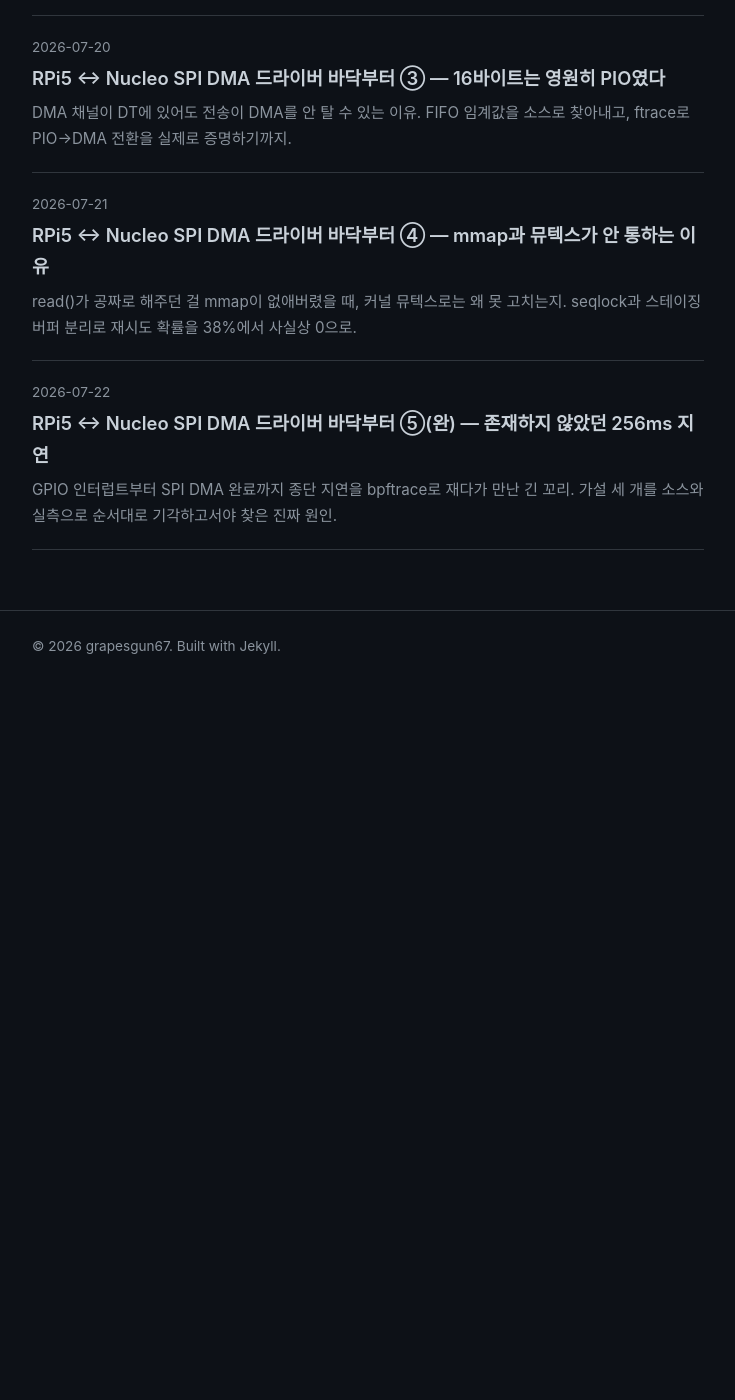
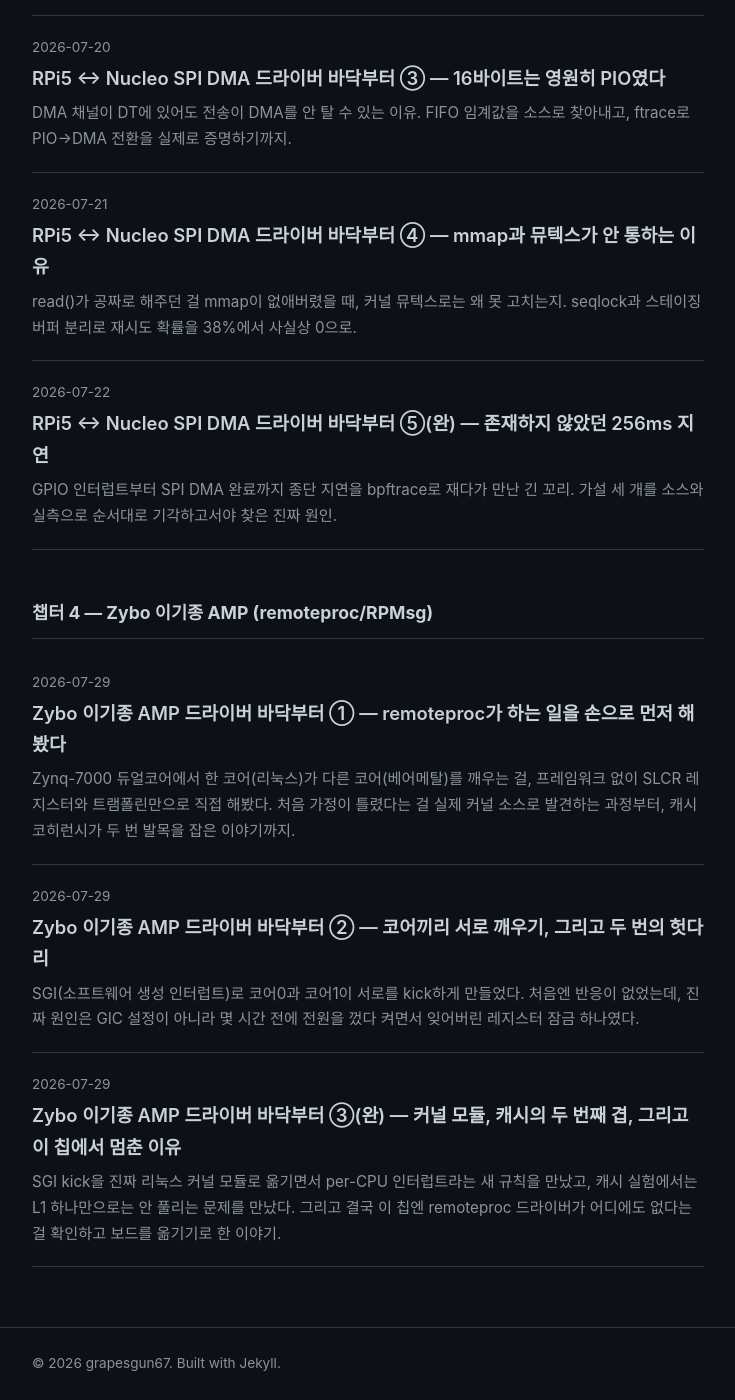
Before and after one commit to grapesgun67/grapesgun67.github.io, a Jekyll site: the page built from index.md, in a window 1280 px wide and 1400 px high, scrolled down 1671 px. Shown: the whole window, without its empty margins (272-1007 px from the left). Built offline with Jekyll 4.4.1, drawn with Linux system fonts in a browser that asks for light colours; before the commit the page ends 2353 px from its top, so only the background shows below that.

Commit message:
챕터4(Zybo 이기종 AMP) 3부작 게시 — 수동 remoteproc부터 보드 전환까지 - _layouts/home.html: 챕터4 섹션 신규 추가(series: 4) - ① lv4-zynq-manual-bringup: spin-table 가정 정정(소스로 확인), SLCR+트램폴린   메커니즘, Vivado 없이 U-Boot 빌드, 캐시 코히런시 함정 2건(쓰기/읽기 방향) - ② lv4-sgi-bidirectional-kick: SGI 개념, 벡터테이블+GIC 초기화 첫 시도, Group0/1   함정, SLCR 언락이 전원사이클마다 리셋되는 걸 놓친 디버깅 스토리, 양방향 kick 증명 - ③(완) lv4-kernel-module-and-pivot: request_percpu_irq 필요성, maxcpus=1 누락으로   코어1이 리눅스에 흡수된 사건, cached/non-cached 실험이 커널 제약으로 막힌 것과   L1/L2 캐시 레벨 분리 발견, Zynq-7000 remoteproc 드라이버 부재 확인 후 보드 전환 결정

````diff
--- a/_layouts/home.html
+++ b/_layouts/home.html
@@ -7,6 +7,7 @@ layout: default
 
 {% assign chapter1 = site.posts | where: "series", 1 | sort: "date" %}
 {% assign chapter2 = site.posts | where: "series", 2 | sort: "date" %}
+{% assign chapter4 = site.posts | where: "series", 4 | sort: "date" %}
 
 <section class="chapter">
   <h2 class="chapter-title">챕터 1 — QEMU PCIe 가속기 드라이버</h2>
@@ -37,3 +38,18 @@ layout: default
     {% endfor %}
   </ul>
 </section>
+
+<section class="chapter">
+  <h2 class="chapter-title">챕터 4 — Zybo 이기종 AMP (remoteproc/RPMsg)</h2>
+  <ul class="post-list">
+    {% for post in chapter4 %}
+    <li class="post-list-item">
+      <span class="post-list-date">{{ post.date | date: "%Y-%m-%d" }}</span>
+      <a class="post-list-title" href="{{ post.url | relative_url }}">{{ post.title }}</a>
+      {% if post.description %}
+      <p class="post-list-desc">{{ post.description }}</p>
+      {% endif %}
+    </li>
+    {% endfor %}
+  </ul>
+</section>
--- /dev/null
+++ b/_posts/2026-07-29-lv4-kernel-module-and-pivot.markdown
@@ -0,0 +1,113 @@
+---
+layout: post
+title: "Zybo 이기종 AMP 드라이버 바닥부터 ③(완) — 커널 모듈, 캐시의 두 번째 겹, 그리고 이 칩에서 멈춘 이유"
+date: 2026-07-29 11:00:00 +0900
+categories: driver linux-kernel arm zynq amp remoteproc cache
+series: 4
+description: "SGI kick을 진짜 리눅스 커널 모듈로 옮기면서 per-CPU 인터럽트라는 새 규칙을 만났고, 캐시 실험에서는 L1 하나만으로는 안 풀리는 문제를 만났다. 그리고 결국 이 칩엔 remoteproc 드라이버가 어디에도 없다는 걸 확인하고 보드를 옮기기로 한 이야기."
+---
+
+[2편]({% post_url 2026-07-29-lv4-sgi-bidirectional-kick %})에서 SGI 양방향 kick을
+U-Boot에서 손으로 증명했다. 이번 편은 그걸 진짜 리눅스 커널 모듈로 옮기고, 원래 계획에
+있던 마지막 실험(cached vs non-cached 공유메모리)까지 하다가, 결국 이 칩을 떠나기로
+결정한 이야기다.
+
+## 커널 모듈로 옮기기 — SGI는 "코어별 전용" 인터럽트였다
+
+받는 쪽(코어0)을 커널 모듈로 만들려니 새로운 API가 필요했다. 디바이스트리 `interrupts=`
+속성으로는 SGI를 못 쓴다는 걸 GIC 드라이버 소스(`gic_irq_domain_translate`)에서 먼저
+확인했다 — SPI/PPI 타입만 받아주는 3-cell 경로가 있고, SGI는 `param_count==1`인 별도
+경로로만 매핑 가능했다. `irq_find_host()`+`irq_create_fwspec_mapping()`으로 등록.
+
+빌드는 됐는데 `insmod`하자마자 커널이 경고를 뱉었다:
+
+```
+WARNING: ... at kernel/irq/manage.c:2183 request_threaded_irq+0x158/0x170
+sgi_kick: request_irq failed (-22)
+```
+
+소스를 까보니 이유가 있었다 — `WARN_ON(irq_settings_is_per_cpu_devid(desc))`. GIC
+드라이버가 hwirq 0~31(SGI+PPI 전부)을 `irq_set_percpu_devid()`로 강제 표시해두고
+있었다. SGI/PPI는 태생부터 "코어별로 독립적으로 발생하는" 인터럽트라(코어0의 SGI10과
+코어1의 SGI10은 완전히 별개 사건), 일반 `request_irq()`가 아니라 `request_percpu_irq()`
++ 등록 후 현재 코어에서 명시적 `enable_percpu_irq()`가 필요했다. dev_id도
+`DEFINE_PER_CPU`로 코어별 저장공간을 따로 둬야 했다.
+
+## 응답이 없다 — 이번엔 코어1이 리눅스한테 먹혔다
+
+per-CPU 수정 후에도 여전히 반응이 없었다. `/proc/interrupts`를 열어보고서야 원인을
+알았다 — **CPU1 열에 `twd`(로컬타이머) 카운트가 정상적으로 찍히고 있었다.** 즉 코어1이
+우리 펌웨어가 아니라 **리눅스 커널 자신**을 실행 중이었다.
+
+리눅스를 부팅할 때 `bootargs`에 `maxcpus=1`을 안 넣었던 게 원인이었다 — 그래서 리눅스가
+자기 SMP 브링업 절차(1편에서 우리가 손으로 재현했던 것과 똑같은 트램폴린+SLCR 리셋
+메커니즘)로 코어1을 정상적인 두 번째 코어로 끌고 들어가 버렸다. U-Boot에서 애써
+띄워둔 우리 펌웨어는 그 순간 통째로 덮어써졌다. `maxcpus=1`을 추가하고 나서야
+`insmod` 한 번에 kick과 답례가 다 찍혔다:
+
+```
+sgi_kick: reply received!
+sgi_kick: loaded, kicked core1 (SGI9)
+```
+
+로그 순서를 보면 응답이 kick 완료 로그보다 **먼저** 찍혀있다 — `writel()`로 kick을 쏜
+직후, 우리 코드가 마지막 로그를 찍기도 전에 코어1의 응답 인터럽트가 이미 도착해서 실행을
+가로챈 것이다. 왕복이 마이크로초 단위라는 뜻이다.
+
+## cached vs non-cached — 계획대로 안 됐다
+
+원래 계획은 공유메모리 영역을 cached/non-cached 두 가지로 매핑해서 비교하는 것이었다.
+근데 `ioremap()`도 `ioremap_cache()`도 똑같이 커널 경고와 함께 거부당했다:
+
+```c
+/* Don't allow RAM to be mapped with mismatched attributes - this
+ * causes problems with ARMv6+ */
+if (WARN_ON(memblock_is_map_memory(PFN_PHYS(pfn)) && mtype != MT_MEMORY_RW))
+    return NULL;
+```
+
+우리 공유메모리 주소는 리눅스가 "진짜 System RAM"으로 인식하는 곳이라, 그런 주소는
+**non-cached 매핑 자체가 아키텍처 차원에서 금지**돼 있었다 — 같은 물리 페이지가 서로
+다른 캐시 속성으로 동시에 매핑되면 ARMv6+에서 데이터 손상까지 날 수 있어서였다. 유일하게
+허용되는 건 `memremap(..., MEMREMAP_WB)`(그냥 cached).
+
+그래서 실험을 "cached vs non-cached"에서 "flush 안 함 vs flush 함"으로 바꿨다. 근데
+`flush_cache_all()`을 매번 불러도 완전히 해결이 안 됐다 — 이유는 이 함수가 **L1 캐시만**
+처리하기 때문이었다(`cpu_cache.flush_kern_all`, 부팅 시 인식한 CPU 모델 자신의 내장
+캐시 함수). Zynq-7000엔 이것과 별개로 **L2 캐시(PL310, 외장 컨트롤러)**가 하나 더
+있는데, 이건 `outer_cache`라는 완전히 다른 인터페이스로 관리되고, **그 심볼들은
+로더블 모듈한테 아예 공개(export)돼 있지 않았다.** L1은 flush할 수 있어도 L2는 손을
+못 대는 상황이었다.
+
+이 실험이 알려준 건 결국 이거였다 — "flush로 땜빵"은 여러 캐시 레벨이 있는 실제
+하드웨어에선 근본적으로 불완전하고, 진짜 정답은 애초에 그 영역을 캐시가 안 타게
+설계하는 것(디바이스트리 `reserved-memory`로 일반 RAM 풀에서 미리 빼두는 것)이다.
+
+## 이 칩엔 remoteproc가 없다
+
+여기까지 오고 나서 remoteproc 프레임워크로 넘어가려는데, mainline 커널 소스를 뒤져도
+Zynq-7000(듀얼 Cortex-A9)용 remoteproc 드라이버가 없었다. "그럼 Xilinx 벤더 커널엔
+있겠지"라고 생각하고 `linux-xlnx`(Xilinx 자체 관리 커널, 최신 브랜치)를 새로 클론해서
+확인했는데, **거기도 없었다.** 있는 건 `xlnx_r5_remoteproc.c` 하나뿐인데, 이건 완전히
+다른 칩(ZynqMP, Cortex-A53+R5)용이었다.
+
+Xilinx가 최근엔 ZynqMP·Versal 쪽에 집중하면서, 한때 있었을 Zynq-7000 AMP 지원(2017~2018년
+경 SDK 시절 레퍼런스 디자인)이 정식 커널 트리 밖에만 존재했거나 이후 정리된 것으로
+보인다.
+
+선택지는 셋이었다 — ① 벤더 커널(없으니 제외) ② 우리가 직접 remoteproc 드라이버를 짠다
+③ 다른 보드로 옮긴다. ②의 매력은 분명했다 — 이 세 편에서 한 작업(SLCR 제어, 트램폴린,
+SGI 송수신)이 사실 remoteproc의 `.start`/`.stop`/`.kick` 콜백 본체 그대로였으니까.
+근데 문제는 남은 20%(프레임워크 등록 규약)가 아니라, **참조 구현이 전혀 없는 상태에서
+검증해야 한다는 것**이었다. 이번 시리즈에서 겪은 버그들(spin-table 오판, SLCR 잠금,
+per-CPU IRQ)은 전부 리눅스 자신의 다른 코드와 대조해가며 풀 수 있었는데, remoteproc
+프레임워크 자체의 규약 버그엔 그런 대조군이 없다.
+
+Lv4의 진짜 목표는 "리눅스에 부하를 걸어도 실시간 코어는 영향 없다"를 증명하는 것이지
+드라이버 저작 자체가 아니었다. **③ 보드 전환을 택했다** — mainline이 remoteproc/rpmsg를
+정식 지원하는 STM32MP157F-DK2(Cortex-A7+M4)로. 이 세 편에서 만든 것들
+(`lv4/` 디렉토리)은 지우지 않았다 — remoteproc가 내부적으로 뭘 하는지 레지스터
+레벨로 이해한 채로 다음 보드의 프레임워크를 쓰게 됐으니, 이 실험들은 헛수고가 아니라
+그 자체로 완결된 하나의 이야기다.
+
+다음 챕터는 새 보드에서 이어진다.
--- /dev/null
+++ b/_posts/2026-07-29-lv4-sgi-bidirectional-kick.markdown
@@ -0,0 +1,97 @@
+---
+layout: post
+title: "Zybo 이기종 AMP 드라이버 바닥부터 ② — 코어끼리 서로 깨우기, 그리고 두 번의 헛다리"
+date: 2026-07-29 10:00:00 +0900
+categories: driver linux-kernel arm zynq amp interrupt gic
+series: 4
+description: "SGI(소프트웨어 생성 인터럽트)로 코어0과 코어1이 서로를 kick하게 만들었다. 처음엔 반응이 없었는데, 진짜 원인은 GIC 설정이 아니라 몇 시간 전에 전원을 껐다 켜면서 잊어버린 레지스터 잠금 하나였다."
+---
+
+[1편]({% post_url 2026-07-29-lv4-zynq-manual-bringup %})에서 코어1을 remoteproc 없이
+손으로 깨우는 데는 성공했다. 근데 그건 "코어1이 살아있다"는 것만 증명했지, 두 코어가
+서로 대화하는 건 아니었다. 이번 편의 목표는 코어0(리눅스)과 코어1(베어메탈)이
+**SGI**(Software Generated Interrupt)로 서로를 인터럽트하게 만드는 것.
+
+## SGI가 뭔가
+
+ARM GIC(인터럽트 컨트롤러)이 다루는 인터럽트 중 SGI는 특이한 종류다 — 하드웨어 이벤트가
+전혀 없다. 한 코어가 GICD_SGIR이라는 레지스터에 "이 번호(0~15)의 인터럽트를 이 코어한테
+발생시켜라"라고 값을 쓰기만 하면, 그 즉시 대상 코어에서 인터럽트가 실제로 발생한다. 순수
+소프트웨어 초인종이다.
+
+번호 하나 고르는 것부터 소스 확인이 필요했다 — 리눅스는 자기 내부 IPI(재스케줄링, 함수
+호출 등)용으로 SGI 0~7번을 이미 예약해서 쓰고 있었다(`arch/arm/kernel/smp.c`,
+`set_smp_ipi_range(base_sgi, 8)`). 8~15번 중 **9번**을 코어0→코어1 kick용으로, **10번**을
+코어1→코어0 답례용으로 골랐다.
+
+## 코어1에 처음으로 진짜 인터럽트 핸들러를 달다
+
+1편의 펌웨어는 그냥 폴링 루프였지 인터럽트를 받은 적이 없었다. 이번엔 처음으로:
+
+- **벡터테이블**: ARM 익셉션(리셋·SVC·IRQ 등) 8종류의 진입점을 모아둔 표. 트램폴린이
+  점프하는 `0x10000000`은 사실 `_start`가 아니라 이 테이블의 reset 슬롯이고, 거기서
+  한 번 더 튀어서 `_start`로 간다 — 진짜 하드웨어 리셋과 같은 경로를 재현한 셈이다.
+- **VBAR 세팅**: `mcr p15, 0, r0, c12, c0, 0`으로 CPU한테 "익셉션 생기면 이 주소 봐라"고
+  알려주는 것. 우리 벡터테이블이 하드웨어 기본 위치(`0x0`)가 아니라 우리가 로드한
+  `0x10000000`에 있어서 필수.
+- **IRQ 전용 스택**: SVC 모드 스택과 IRQ 모드 스택은 완전히 다른 물리 레지스터라 각자
+  세팅해야 한다.
+- **GIC 초기화**: `GICC_CTLR`/`GICC_PMR` 세팅 + `cpsie i`(CPU 자신의 인터럽트 마스크 해제).
+
+## 첫 시도 — 아무 반응이 없다
+
+SGI 9번을 쐈는데 코어1의 카운터가 안 움직였다. 첫 의심은 **Group0/Group1** — ARM GIC은
+인터럽트를 시큐어(Group0)/비시큐어(Group1)로 나누는데, `GICC_CTLR`에 Group0만
+켜뒀었다(`0x1`). 기본 분류가 뭔지 확신이 없어서 둘 다 켜는 값(`0x3`)으로 바꿨다.
+
+그래도 반응이 없었다. JTAG 디버거가 없어서 "코어1이 어디까지 실행됐는지" 확인할 방법이
+마땅치 않았는데, 이럴 때 흔히 쓰는 방법이 **메모리에 진단 마커를 심는 것**이다 —
+`_start` 진입 직후, `main` 진입 직전, GIC 초기화 완료 후 각각 다른 매직값을 별도 주소에
+써두고, 나중에 한 번에 찍어본다.
+
+**마커가 하나도 안 찍혔다.** `_start`의 첫 줄까지도 도달을 못 한 것처럼 보였다.
+
+## 진짜 원인 — 몇 시간 전에 잊어버린 잠금
+
+SLCR(시스템 제어 레지스터)에는 보호 레지스터를 실수로 못 건드리게 막는 언락 절차가
+있다(`0xDF0D` 매직값). 그날 세션 초반에 한 번 언락해두면 **같은 전원 사이클 동안은 계속
+언락 상태가 유지**된다 — 그래서 그 이후 여러 테스트에서 언락을 안 해도 잘 됐었다.
+
+근데 디버깅 도중 **실물 보드 전원을 진짜로 껐다 켰다.** SLCR은 그 순간 다시 잠긴
+상태로 리셋됐는데, 새 테스트 명령어 시퀀스에 언락 단계를 넣는 걸 깜빡했다. 보호된
+레지스터에 쓰기 명령을 내리면 **에러 메시지도 없이 조용히 씹힌다** — 그래서 코어1은
+애초에 리셋에서 풀린 적도 없었다.
+
+이걸 확신하기까지 한 가지 확인이 결정적이었다 — 1편에서 이미 검증됐던 `hello.bin`
+(SGI 없이 그냥 카운터만 증가시키는 펌웨어)을 다시 돌려봤는데, **그것도 똑같이 안 움직였다.**
+새 펌웨어(SGI 버전)만 문제였다면 코드 버그를 의심했겠지만, 검증된 코드마저 안 되는 걸
+보고 "코드가 아니라 환경이 문제"라고 범위를 좁힐 수 있었다. 언락 단계를 다시 넣으니
+`hello.bin`도 새 펌웨어도 바로 정상 작동했다.
+
+## 양방향 증명
+
+```
+mw.l 0xf8f01f00 0x00020009   # 코어0 → 코어1: SGI 9
+dcache flush
+md.l 0x10100000 1
+10100000: 00000001
+```
+쏠 때마다 카운터가 정확히 1씩 늘었다. 답례(코어1 → 코어0, SGI 10)는 아직 커널 모듈이
+없어서 받을 사람이 없었는데, GIC 배포자의 pending 레지스터를 직접 읽어서 "도착은 했는데
+아무도 확인 안 해서 대기 중"인 상태를 확인할 수 있었다:
+
+```
+md.l 0xf8f01200 1
+f8f01200: 00000400
+```
+비트10이 세팅됨 = SGI 10이 실제로 코어0에 도착해 있다는 뜻. 양방향 kick이 실물로
+증명됐다.
+
+여기서 한 가지 배운 게 있다 — **SGI는 값을 실어 나르지 못한다.** 순수 신호(초인종)일
+뿐이고, 실제 데이터는 항상 공유메모리(우리 경우엔 카운터 하나)가 담당한다. 이 "공유메모리
+(데이터) + 인터럽트(신호)"의 2단 구조가, 나중에 RPMsg가 쓰는 vring 메커니즘과 정확히
+같은 패턴이라는 걸 나중에야 알았다.
+
+다음 편은 이 SGI를 진짜 리눅스 커널 모듈로 감싸는 이야기다 — 그리고 또 다른 종류의
+캐시 문제(이번엔 한 겹 더 깊은, L1과 L2의 차이)와, 결국 이 칩에서 더 나아가지 못하고
+다른 보드로 옮겨간 이유.
--- /dev/null
+++ b/_posts/2026-07-29-lv4-zynq-manual-bringup.markdown
@@ -0,0 +1,120 @@
+---
+layout: post
+title: "Zybo 이기종 AMP 드라이버 바닥부터 ① — remoteproc가 하는 일을 손으로 먼저 해봤다"
+date: 2026-07-29 09:00:00 +0900
+categories: driver linux-kernel arm zynq amp remoteproc
+series: 4
+description: "Zynq-7000 듀얼코어에서 한 코어(리눅스)가 다른 코어(베어메탈)를 깨우는 걸, 프레임워크 없이 SLCR 레지스터와 트램폴린만으로 직접 해봤다. 처음 가정이 틀렸다는 걸 실제 커널 소스로 발견하는 과정부터, 캐시 코히런시가 두 번 발목을 잡은 이야기까지."
+---
+
+Lv4의 목표는 하나의 칩 안에서 서로 다른 두 세계를 만드는 것이다 — Zybo Z7-20(Zynq-7000,
+듀얼 Cortex-A9)의 코어0에서는 리눅스가 돌고, 코어1에서는 OS 없는 베어메탈 프로그램이
+독립적으로 돈다. 리눅스 커널엔 이걸 위한 `remoteproc`라는 표준 프레임워크가 있는데,
+이번 시리즈는 그 프레임워크를 바로 쓰지 않고 **프레임워크가 내부적으로 하는 일을 먼저
+손으로 재현**하는 것부터 시작했다 — 나중에 뭘 자동화하는 건지 모른 채로 자동화 도구를
+쓰고 싶지 않아서였다.
+
+## 코어1이 안 죽고 대기하는 방법 — 처음 가정이 틀렸다
+
+Zynq-7000은 전원이 켜지면 `BootROM → FSBL → U-Boot → Linux` 순으로 부팅하는데, 코어1은
+BootROM 단계부터 코어0과 동시에 실행을 시작한다. 문제는 우리가 코어1엔 별도로 다른
+프로그램을 올릴 거라, 코어1이 그때까지 크래시 없이 얌전히 대기해야 한다는 것.
+
+처음엔 ARMv8/PSCI 계열에서 흔한 "spin-table"(정해진 주소를 폴링하며 WFE로 저전력
+대기하다 SEV로 깨어나는 방식)을 가정하고 넘어갈 뻔했다. 근데 이 프로젝트에서는 뭔가를
+가정할 때마다 실제 커널 소스로 확인하는 버릇이 있어서(Lv2~3에서 여러 번 이 버릇 덕에
+잘못된 가정을 미리 잡아냈다), 로컬에 있던 mainline 커널 소스
+(`arch/arm/mach-zynq/{platsmp.c,slcr.c,headsmp.S}`)를 까봤다.
+
+**틀렸다.** 실제로는 이랬다:
+
+- 코어1은 폴링하며 대기하는 게 아니라, **SLCR**(System Level Control Registers, 시스템
+  제어 레지스터 블록)의 `A9_CPU_RST_CTRL` 레지스터에 있는 RST·CLKSTOP 비트로 **하드웨어
+  적으로 리셋 고정**돼 있다 — 명령어가 하나도 안 도는 진짜 정지 상태다.
+- 깨우는 절차는 물리주소 `0x0`에 2개 명령어짜리 "트램폴린"을 심고(`ldr r0,[pc,#0]` →
+  `bx r0`), 그 옆 워드에 진짜 목적지 주소를 써넣은 다음, SLCR 레지스터에서 리셋 비트를
+  클리어하는 것.
+- **SEV/WFE는 전혀 안 쓰인다.**
+
+SGI(코어간 소프트웨어 인터럽트)나 spin-table 같은 ARM 표준 패턴에 익숙해질수록 "이 칩도
+당연히 그렇겠지"라고 짐작하기 쉬운데, Zynq-7000은 ARMv8 이전 세대(Cortex-A9, ARMv7-A)라
+그 표준이 아직 없던 시절 설계다. 짐작 대신 소스를 깐 덕에 이 차이를 착수 첫날에 잡았다.
+
+## 트램폴린 — 실제로는 이렇게 생겼다
+
+```asm
+_start:
+    ldr r0, [pc, #0]   ; pc는 이 명령어 주소+8, 즉 다음 워드를 가리킴
+    bx  r0             ; r0에 든 주소로 점프
+    .word 0            ; 점프주소 자리 — U-Boot에서 나중에 값 채워넣음
+```
+
+`ldr r0, [pc, #0]`이 성립하는 이유는 ARM이 실행 중 `pc`를 읽으면 "자기 주소+8"이 나오는
+파이프라인 특성 때문이다. 이 코드가 주소 `0x0`에 있으면 `pc`는 `0x8`을 가리키고, 그 자리
+(`.word 0`)에 진짜 목적지 주소를 나중에 써넣으면 된다.
+
+U-Boot 콘솔에서 이 전체 절차는 이렇게 된다:
+
+```
+fatload mmc 0 0x0 trampoline.bin      # 트램폴린을 리셋벡터 자리에
+fatload mmc 0 0x10000000 hello.bin    # 코어1이 실행할 진짜 프로그램
+mw.l 0x8 0x10000000                   # 트램폴린 점프주소 patch
+mw.l 0xf8000008 0xDF0D                # SLCR 언락(보호 레지스터라 매직값 필요)
+mw.l 0xf8000244 0x22                  # 코어1 강제 리셋
+dcache flush
+mw.l 0xf8000244 0x00000000            # 리셋 해제 → 코어1 실행 시작
+```
+
+## Vivado 없이, mainline U-Boot 하나로
+
+Zynq 개발이라고 하면 보통 Xilinx Vivado부터 떠올리는데, 이번엔 그게 전혀 필요 없었다.
+mainline U-Boot을 뒤져보니 Zybo Z7 보드의 DDR/클럭 초기화 데이터
+(`board/xilinx/zynq/zynq-zybo-z7/ps7_init_gpl.c`, 원래 Vivado가 생성해주는 그 데이터)가
+이미 들어있었고, U-Boot의 SPL이 FSBL 역할을 그대로 대신했다. `mkimage -T zynqimage`가
+Xilinx의 독점 `bootgen` 툴도 대신해줘서, 정말로 `make zynq_zybo_z7_defconfig && make`
+만으로 부팅 이미지가 나왔다.
+
+가는 길에 자잘한 함정도 있었다 — WSL2가 USB 대용량저장장치 드라이버 자체를 안 갖고 있어서
+(`/lib/modules`가 아예 없는 구조) SD카드를 못 인식했고, Windows에서 직접(Rufus로 순수
+FAT32 포맷) 구워서 우회했다. 그리고 부팅 모드 점퍼가 JTAG 위치에 꽂혀있어서 첫 시도는
+완전 무음이었다 — 흔한 초심자 함정.
+
+## 캐시가 두 번 발목을 잡다
+
+트램폴린과 SLCR 절차 자체는 맞았는데, 첫 시도에서 코어1이 아무 반응이 없었다. 코어1
+펌웨어(`0x10100000` 주소를 계속 증가시키는 단순 카운터)를 올렸는데, U-Boot에서
+`md.l 0x10100000`으로 찍어봐도 값이 `0xffffffff`에서 안 움직였다.
+
+**원인 1 — 코어0의 쓰기가 코어1한테 안 보임.** 트램폴린/펌웨어를 SD카드에서 읽어 메모리에
+쓴 게 코어0(U-Boot) 자신의 캐시에만 반영되고, 실제 DRAM엔 아직 안 내려가 있었다. 코어1은
+코어0 캐시와 무관하게 물리 DRAM만 보니, 옛날 쓰레기값을 읽고 있었던 것. `dcache flush`를
+리셋 해제 직전에 추가해서 해결.
+
+**원인 2 — 이번엔 반대로, 코어0 자신의 읽기가 캐시에 갇힘.** flush를 추가하고 나니 값이
+한 번은 바뀌었는데, 그 뒤로 또 멈췄다. 이번엔 코어0이 `md.l`로 읽을 때 자기 캐시의 예전
+스냅샷만 계속 보여주고 있었다 — 코어1은 실제로 계속 DRAM을 바꾸는데, 코어0 눈엔 고정된
+것처럼 보인 것. **매 읽기 직전에도** `dcache flush`를 넣어야 했다.
+
+한 번의 성공적인 캐시 처리로는 부족하고, "쓰기 쪽"과 "읽기 쪽" 양방향을 따로 챙겨야
+한다는 게 이 두 버그의 교훈이었다.
+
+## 최종 증명
+
+```
+dcache flush
+md.l 0x10100000 1
+10100000: 4cd4b699
+dcache flush
+md.l 0x10100000 1
+10100000: 4d68054e
+dcache flush
+md.l 0x10100000 1
+10100000: 4dfb1334
+```
+
+매번 flush 후 읽으니 값이 확실히, 계속 증가했다. **코어1이 remoteproc 없이, 순수
+SLCR 리셋 제어+트램폴린만으로 독립 기동돼 계속 실행 중임을 최종 증명.**
+
+다음 편은 이 위에 인터럽트를 얹는 이야기다 — 코어0과 코어1이 SGI(소프트웨어 생성
+인터럽트)로 서로를 "kick"하게 만들고, 실제 리눅스 커널 모듈로도 검증하는 과정. 그리고
+이번엔 L1 캐시만 flush해서는 안 풀리는, 한 겹 더 깊은 캐시 문제를 만난다.
````
